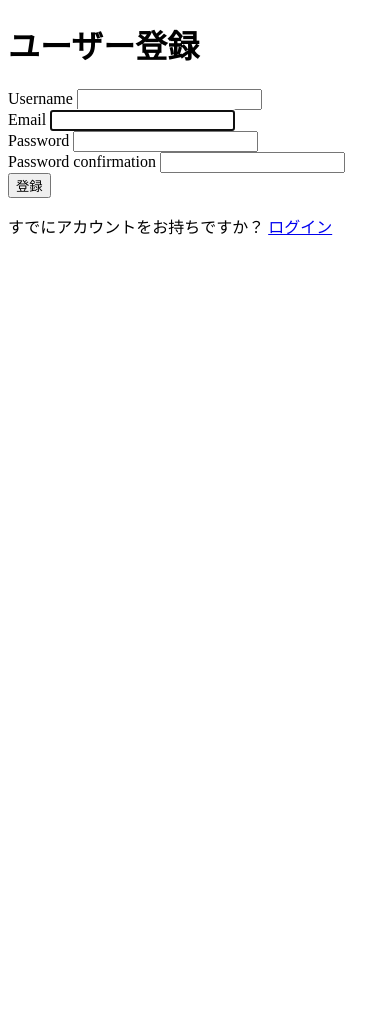
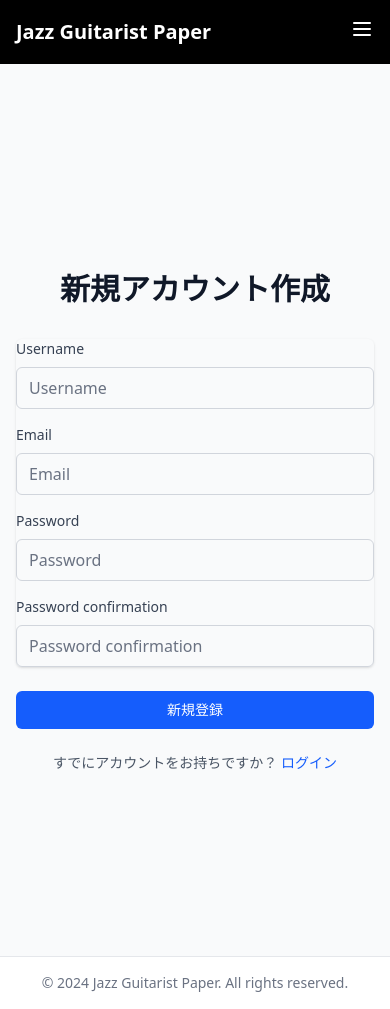
Before and after one commit to Tsuchiya2/Django_test_app, a Django app: page /accounts/register/ in a window 390 px wide. Before the commit the page ends 235 px from the top, so only its background shows below. Run offline with Django 5.2, Linux system fonts and the light colour scheme.

Commit message:
03_chapter

```diff
--- a/templates/accounts/register.html
+++ b/templates/accounts/register.html
@@ -1,31 +1,73 @@
-<!doctype html>
-<html lang="ja">
-  <head>
-    <meta charset="utf-8" />
-    <title>新規登録</title>
-  </head>
-  <body>
-    <h1>ユーザー登録</h1>
-    <form method="post">
+{% extends 'base.html' %}
+
+{% block title %}新規登録 - Jazz Guitarist Paper{% endblock %}
+
+{% block content %}
+<div class="min-h-screen flex items-center justify-center py-12 px-4 sm:px-6 lg:px-8">
+  <div class="max-w-md w-full space-y-8">
+    <div>
+      <h2 class="mt-6 text-center text-3xl font-extrabold text-gray-900">
+        新規アカウント作成
+      </h2>
+    </div>
+    <form class="mt-8 space-y-6" method="post">
       {% csrf_token %}
+
       {% if form.non_field_errors %}
-        <div class="errors">
+        <div class="bg-red-50 border border-red-200 rounded-md p-4">
           {% for error in form.non_field_errors %}
-            <p>{{ error }}</p>
+            <p class="text-red-600 text-sm">{{ error }}</p>
           {% endfor %}
         </div>
       {% endif %}
-      {% for field in form %}
-        <div>
-          <label for="{{ field.id_for_label }}">{{ field.label }}</label>
-          {{ field }}
-          {% for error in field.errors %}
-            <p class="error">{{ error }}</p>
-          {% endfor %}
-        </div>
-      {% endfor %}
-      <button type="submit">登録</button>
+
+      <div class="rounded-md shadow-sm -space-y-px">
+        {% for field in form %}
+          <div class="mb-4">
+            <label for="{{ field.id_for_label }}" class="block text-sm font-medium text-gray-700 mb-2">
+              {{ field.label }}
+            </label>
+            {% if field.field.widget.input_type == 'password' %}
+              <input type="password" name="{{ field.name }}" id="{{ field.id_for_label }}"
+                     class="relative block w-full px-3 py-2 border border-gray-300 placeholder-gray-500 text-gray-900 rounded-md focus:outline-none focus:ring-blue-500 focus:border-blue-500 focus:z-10 sm:text-sm"
+                     placeholder="{{ field.label }}" {% if field.value %}value="{{ field.value }}"{% endif %}>
+            {% elif field.field.widget.input_type == 'email' %}
+              <input type="email" name="{{ field.name }}" id="{{ field.id_for_label }}"
+                     class="relative block w-full px-3 py-2 border border-gray-300 placeholder-gray-500 text-gray-900 rounded-md focus:outline-none focus:ring-blue-500 focus:border-blue-500 focus:z-10 sm:text-sm"
+                     placeholder="{{ field.label }}" {% if field.value %}value="{{ field.value }}"{% endif %}>
+            {% else %}
+              <input type="text" name="{{ field.name }}" id="{{ field.id_for_label }}"
+                     class="relative block w-full px-3 py-2 border border-gray-300 placeholder-gray-500 text-gray-900 rounded-md focus:outline-none focus:ring-blue-500 focus:border-blue-500 focus:z-10 sm:text-sm"
+                     placeholder="{{ field.label }}" {% if field.value %}value="{{ field.value }}"{% endif %}>
+            {% endif %}
+
+            <!-- {% if field.help_text %}
+              <small class="text-gray-500 text-xs">{{ field.help_text }}</small>
+            {% endif %} -->
+
+            {% for error in field.errors %}
+              <p class="text-red-600 text-sm mt-1">{{ error }}</p>
+            {% endfor %}
+          </div>
+        {% endfor %}
+      </div>
+
+      <div>
+        <button type="submit"
+                class="group relative w-full flex justify-center py-2 px-4 border border-transparent text-sm font-medium rounded-md text-white bg-blue-600 hover:bg-blue-700 focus:outline-none focus:ring-2 focus:ring-offset-2 focus:ring-blue-500">
+          新規登録
+        </button>
+      </div>
+
+      <div class="text-center">
+        <p class="text-sm text-gray-600">
+          すでにアカウントをお持ちですか？
+          <a href="{% url 'accounts:login' %}" class="font-medium text-blue-600 hover:text-blue-500">
+            ログイン
+          </a>
+        </p>
+      </div>
     </form>
-    <p>すでにアカウントをお持ちですか？ <a href="{% url 'accounts:login' %}">ログイン</a></p>
-  </body>
-</html>
+  </div>
+</div>
+{% endblock %}
--- /dev/null
+++ b/templates/base.html
@@ -0,0 +1,103 @@
+<!DOCTYPE html>
+<html lang="ja">
+<head>
+    <meta charset="UTF-8">
+    <meta name="viewport" content="width=device-width, initial-scale=1.0">
+    <title>{% block title %}Jazz Guitarist Paper{% endblock %}</title>
+    <script src="https://cdn.jsdelivr.net/npm/@tailwindcss/browser@4"></script>
+    {% block head_extra %}{% endblock %}
+</head>
+<body class="bg-gray-50 min-h-screen flex flex-col">
+    <!-- Header -->
+    <header class="bg-black">
+        <div class="max-w-7xl mx-auto px-4 sm:px-6 lg:px-8">
+            <div class="flex justify-between items-center h-16">
+                <!-- Logo/Site Title -->
+                <div class="flex-shrink-0">
+                    <h1 class="text-xl font-bold text-white">
+                        <a href="/for_reinhardt/" class="text-white visited:text-white hover:text-gray-300">Jazz Guitarist Paper</a>
+                    </h1>
+                </div>
+
+                <!-- Auth Section (Desktop) -->
+                <div class="hidden md:flex items-center space-x-4">
+                    {% if user.is_authenticated %}
+                        <span class="text-sm text-white">こんにちは、{{ user.username }}さん</span>
+                        <form method="post" action="{% url 'accounts:logout' %}" class="inline">
+                            {% csrf_token %}
+                            <button type="submit" class="text-white hover:text-gray-300 px-3 py-2 rounded-md text-sm font-medium">
+                                ログアウト
+                            </button>
+                        </form>
+                    {% else %}
+                        <a href="{% url 'accounts:login' %}" class="text-white hover:text-gray-300 px-3 py-2 rounded-md text-sm font-medium">
+                            ログイン
+                        </a>
+                        <a href="{% url 'accounts:register' %}" class="text-white hover:text-gray-300 px-3 py-2 rounded-md text-sm font-medium">
+                            新規登録
+                        </a>
+                    {% endif %}
+                </div>
+
+                <!-- Mobile menu button -->
+                <div class="md:hidden">
+                    <button type="button" class="text-white hover:text-gray-300 focus:outline-none" id="mobile-menu-button">
+                        <svg class="h-6 w-6" fill="none" viewBox="0 0 24 24" stroke="currentColor">
+                            <path stroke-linecap="round" stroke-linejoin="round" stroke-width="2" d="M4 6h16M4 12h16M4 18h16"></path>
+                        </svg>
+                    </button>
+                </div>
+            </div>
+
+            <!-- Mobile menu -->
+            <div class="md:hidden hidden" id="mobile-menu">
+                <div class="px-2 pt-2 pb-3 space-y-1 sm:px-3">
+                    {% if user.is_authenticated %}
+                        <span class="text-white block px-3 py-2">こんにちは、{{ user.username }}さん</span>
+                        <form method="post" action="{% url 'accounts:logout' %}" class="block">
+                            {% csrf_token %}
+                            <button type="submit" class="text-white hover:text-gray-300 block px-3 py-2 rounded-md text-base font-medium w-full text-left">
+                                ログアウト
+                            </button>
+                        </form>
+                    {% else %}
+                        <a href="{% url 'accounts:login' %}" class="text-white hover:text-gray-300 block px-3 py-2 rounded-md text-base font-medium">
+                            ログイン
+                        </a>
+                        <a href="{% url 'accounts:register' %}" class="text-white hover:text-gray-300 block px-3 py-2 rounded-md text-base font-medium">
+                            新規登録
+                        </a>
+                    {% endif %}
+                </div>
+            </div>
+        </div>
+    </header>
+
+    <!-- Main Content -->
+    <main class="flex-1 max-w-7xl mx-auto py-6 sm:px-6 lg:px-8 w-full">
+        {% block content %}
+        {% endblock %}
+    </main>
+
+    <!-- Footer -->
+    <footer class="bg-white border-t border-gray-200 flex-shrink-0">
+        <div class="max-w-7xl mx-auto py-4 px-4 sm:px-6 lg:px-8">
+            <div class="text-center text-sm text-gray-500">
+                {% block footer %}
+                &copy; 2024 Jazz Guitarist Paper. All rights reserved.
+                {% endblock %}
+            </div>
+        </div>
+    </footer>
+
+    <!-- JavaScript for mobile menu -->
+    <script>
+        document.getElementById('mobile-menu-button').addEventListener('click', function() {
+            const mobileMenu = document.getElementById('mobile-menu');
+            mobileMenu.classList.toggle('hidden');
+        });
+    </script>
+
+    {% block scripts %}{% endblock %}
+</body>
+</html>
```
Also changed, not shown: templates/accounts/login.html (+55 -20 lines), tribute/templates/tribute/for_reinhardt.html (+26 -50 lines), tribute/tests.py (+52 -2 lines), db.sqlite3.
